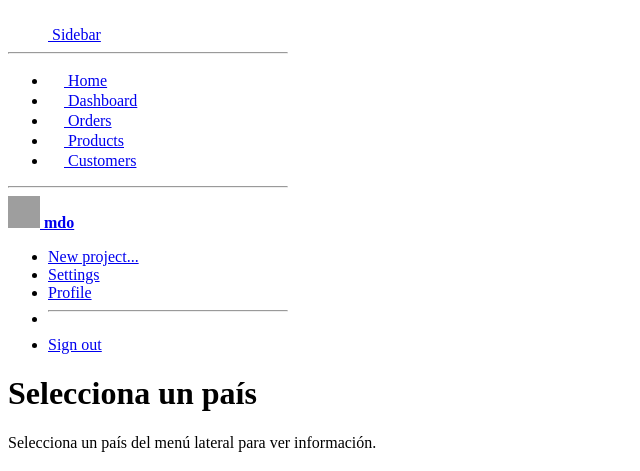
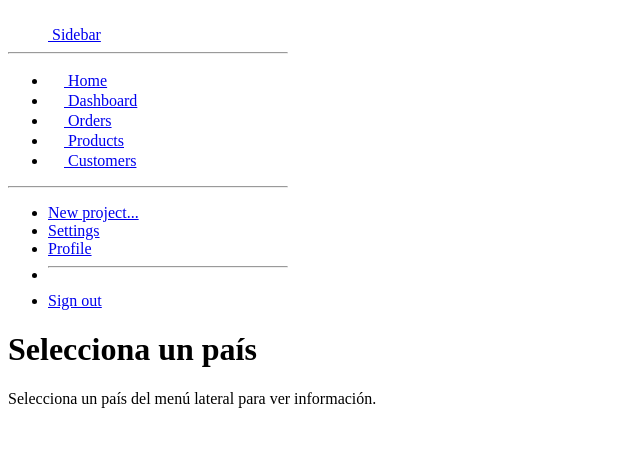
Before and after one commit to rebecatucmeanu/countries, a CodeIgniter 4 app: the page made by app/Views/templates/index.php in a window 1280 px wide. Shown: the top 471 px of the page, without its empty margins (0-640 px from the left). Run offline with PHP 8.4 and a stand-in for CodeIgniter, Linux system fonts and the light colour scheme; the template is opened without the code that fills it, so the values that code supplies are empty; some libraries are stand-ins or nearby versions; grey boxes are pictures that could not be loaded.

Commit message:
Cambio sidebar

```diff
--- a/app/Views/templates/index.php
+++ b/app/Views/templates/index.php
@@ -43,10 +43,6 @@
                 </ul>
                 <hr>
                 <div class="dropdown">
-                <a href="#" class="d-flex align-items-center text-white text-decoration-none dropdown-toggle" id="dropdownUser1" data-bs-toggle="dropdown" aria-expanded="false">
-                    <img src="https://github.com/mdo.png" alt="" width="32" height="32" class="rounded-circle me-2">
-                    <strong>mdo</strong>
-                </a>
                 <ul class="dropdown-menu dropdown-menu-dark text-small shadow" aria-labelledby="dropdownUser1" style="">
                     <li><a class="dropdown-item" href="#">New project...</a></li>
                     <li><a class="dropdown-item" href="#">Settings</a></li>
```
Also changed, not shown: writable/debugbar/debugbar_1700746643.813498.json (added, +1 -0 lines), writable/debugbar/debugbar_1700746701.668689.json (added, +1 -0 lines).
